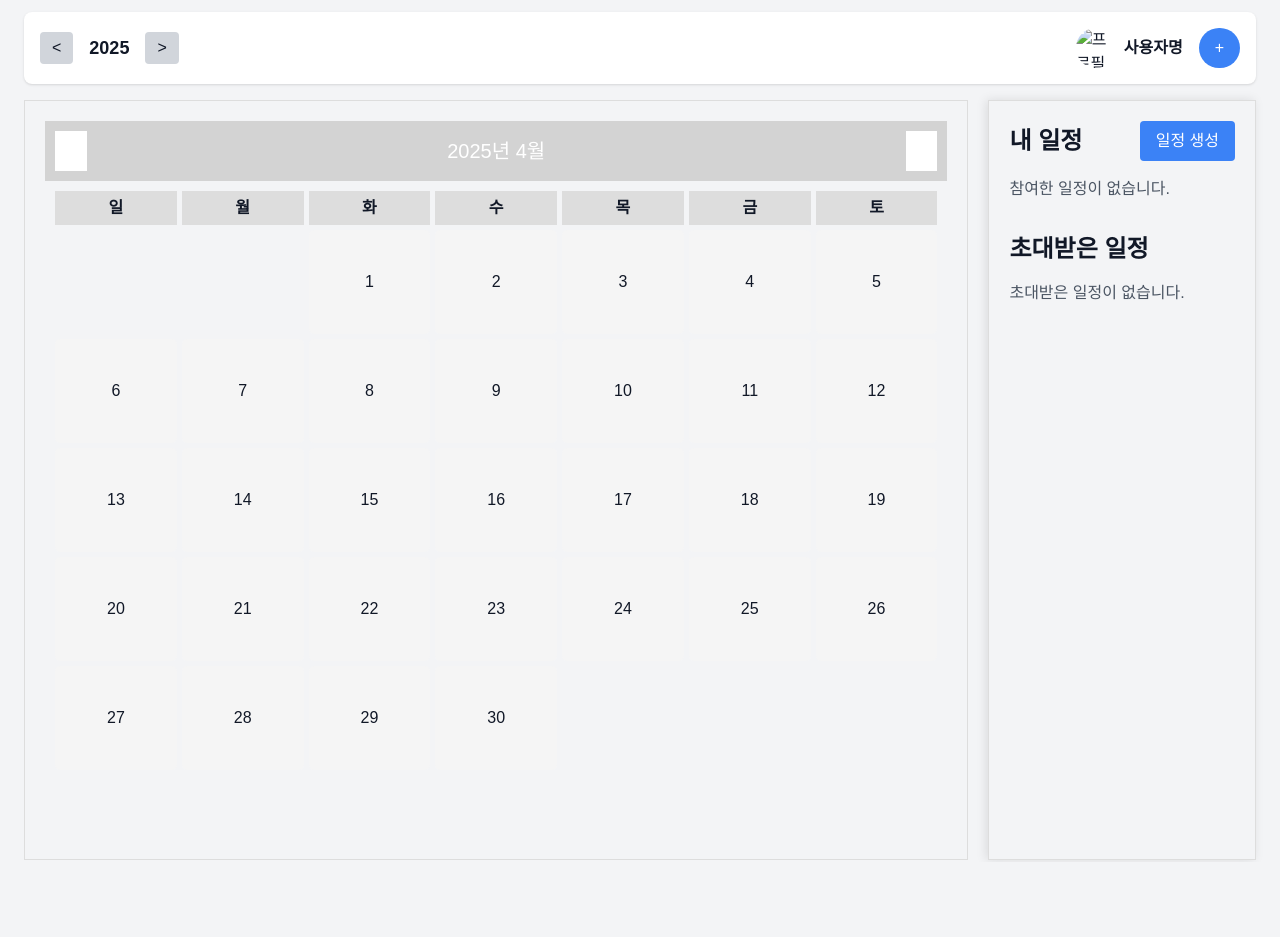
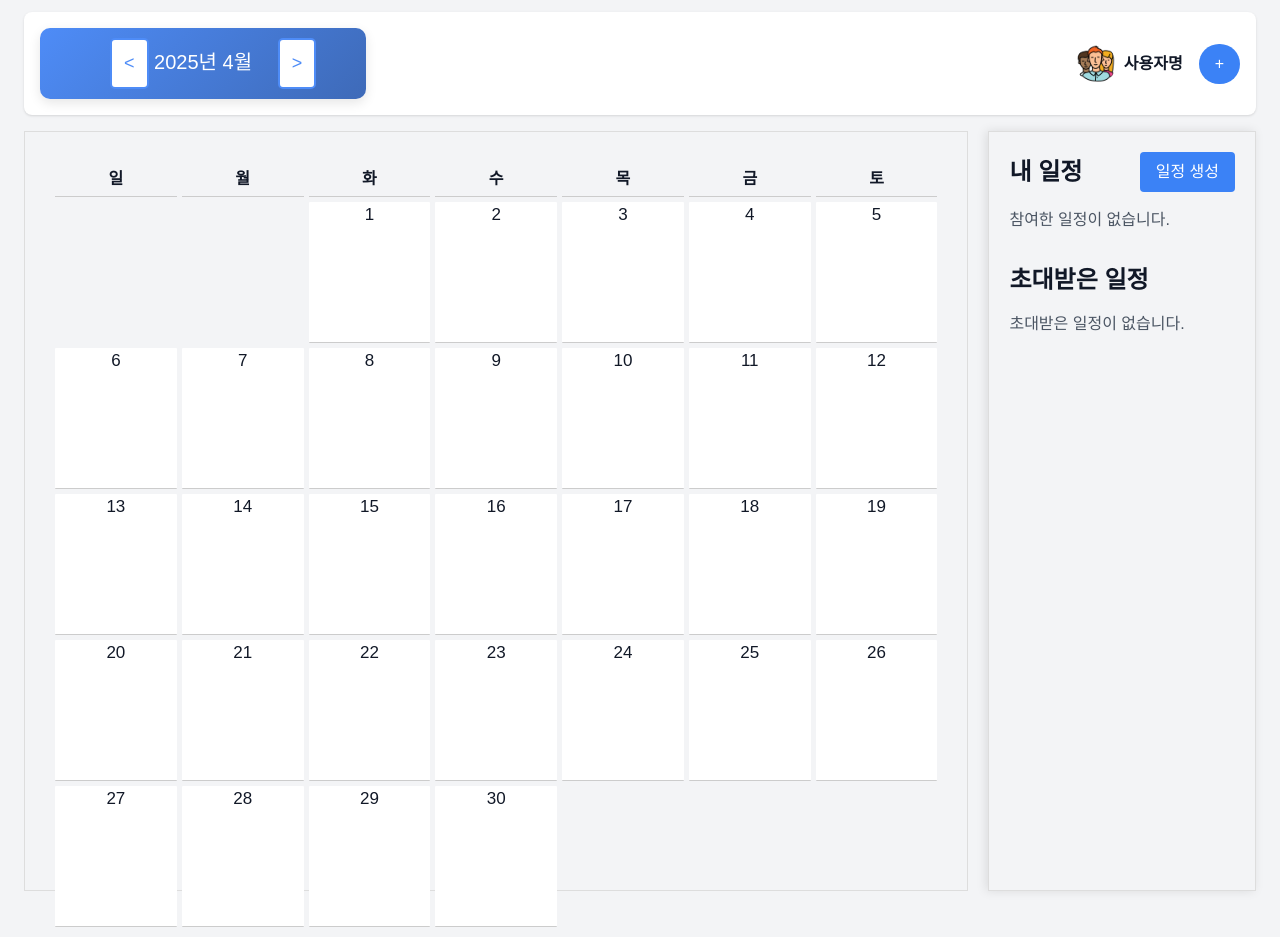
Before and after one commit to JSPlike/plan-pie-py, a Django app: page /event/ in a window 1280 px wide. Before the commit the page ends 860 px from the top, so only its background shows below. Run offline with Django 5.2, Linux system fonts and the light colour scheme; the visitor is signed in with stand-in values (Sample User, id 1); data that the repository does not hold is empty; some libraries are stand-ins or nearby versions.

Commit message:
calendar modify

```diff
--- a/plan_pie/events/static/events/js/events.js
+++ b/plan_pie/events/static/events/js/events.js
@@ -1,53 +1,21 @@
-/*
-$(document).ready(function() {
-    // 달력 DOM 요소 선택
-    var calendarEl = $('#calendar')[0];  // 제이쿼리로 선택 후 DOM 요소로 변환
-    //var events = JSON.parse('{{ events_json | escapejs }}');  // 서버에서 전달받은 JSON을 파싱
-    var events = JSON.parse(document.getElementById('events_json').textContent);
-    console.log(events);
-    // FullCalendar 초기화
-    var calendar = new FullCalendar.Calendar(calendarEl, {
-        initialView: 'dayGridMonth',  // 초기 보기 설정: 월 단위
-        events: function(info, successCallback, failureCallback) {
-            // 서버에서 전달받은 이벤트 데이터를 기반으로 FullCalendar의 이벤트 목록을 설정
-            var eventData = events.map(function(event) {
-                return {
-                    title: event.fields.title,  // 이벤트 제목
-                    start: new Date(event.fields.start_time),  // 시작 시간 (Date 객체로 변환)
-                    end: new Date(event.fields.end_time),      // 종료 시간 (Date 객체로 변환)
-                    url: "/events/" + event.pk + "/accept/",  // URL (예시)
-                };
-            });
-
-            // 성공 콜백으로 이벤트 데이터를 전달
-            successCallback(eventData);
-        },
-        eventClick: function(info) {
-            // 일정 클릭 시의 동작
-            alert('이벤트: ' + info.event.title + '\n' + '시작 시간: ' + info.event.start.toISOString());
-        }
-    });
-
-    // 달력 렌더링
-    calendar.render();
-});
-*/
 document.addEventListener("DOMContentLoaded", function () {
     const calendarEl = document.getElementById("calendar");
+    const calendarHd = document.getElementById("calendarHd");
     const today = new Date();
 
     function renderCalendar(year, month) {
         calendarEl.innerHTML = ""; // 기존 내용 지우기
+        calendarHd.innerHTML = "";
 
         const firstDay = new Date(year, month, 1).getDay(); // 월의 첫째 날 요일
         const daysInMonth = new Date(year, month + 1, 0).getDate(); // 월의 총 일수
 
-        let calendarHTML = `<div class="calendar-header">
+        let calendarHdHTML = `<div class="calendar-header">
                                 <button id="prev">&lt;</button>
                                 <span>${year}년 ${month + 1}월</span>
                                 <button id="next">&gt;</button>
-                            </div>
-                            <div class="calendar-grid">`;
+                            </div>`
+        let calendarHTML =  `<div class="calendar-grid">`;
 
         // 요일 헤더 추가
         const weekDays = ["일", "월", "화", "수", "목", "금", "토"];
@@ -60,11 +28,12 @@ document.addEventListener("DOMContentLoaded", function () {
 
         // 날짜 채우기
         for (let day = 1; day <= daysInMonth; day++) {
-            calendarHTML += `<div class="day">${day}</div>`;
+            calendarHTML += `<div class="day"><span>${day}</span></div>`;
         }
 
         calendarHTML += `</div>`;
         calendarEl.innerHTML = calendarHTML;
+        calendarHd.innerHTML = calendarHdHTML;
 
         // 버튼 이벤트 추가
         document.getElementById("prev").addEventListener("click", () => renderCalendar(year, month - 1));
--- a/plan_pie/events/templates/events/event_list.html
+++ b/plan_pie/events/templates/events/event_list.html
@@ -6,17 +6,22 @@
 <div class="container-event mx-auto p-6 bg-gray-100 text-gray-900">
 
     <div class="event-header flex justify-between items-center mb-4 bg-white p-4 shadow rounded-lg">
+        <div id="calendarHd">
+        </div>
         <!-- 왼쪽: 연도 및 좌우 버튼 -->
+         <!--
         <div class="flex items-center space-x-4">
+
+
             <button id="prevYear" class="px-3 py-1 bg-gray-300 rounded">&lt;</button>
             <span id="currentYear" class="text-lg font-bold">2025</span>
             <button id="nextYear" class="px-3 py-1 bg-gray-300 rounded">&gt;</button>
         </div>
-
+        -->
         <!-- 오른쪽: 사용자 프로필 및 + 버튼 -->
         <div class="flex items-center space-x-4">
             <div class="flex items-center space-x-2">
-                <img src="https://via.placeholder.com/40" alt="프로필" class="w-10 h-10 rounded-full">
+                <img src="{% static 'image/icon-profile.png' %}" alt="프로필" class="w-10 h-10 rounded-full">
                 <span class="font-semibold">사용자명</span>
             </div>
             <button id="toggleEvent" class="px-4 py-2 bg-blue-500 text-white rounded-full hover:bg-blue-600 transition">+</button>
@@ -89,6 +94,7 @@
 
 {% block scripts %}
     <!-- 페이지별 자바스크립트 추가 -->
+     <!--
     <script type="text/javascript">
         // Django에서 전달한 JSON 데이터를 JavaScript 객체로 변환
         var events = {{ events_json|escapejs }};
@@ -112,7 +118,7 @@
         });
         calendar.render();
     </script>
-
+-->
     <script src="{% static 'events/js/events.js' %}"></script>
     {{ block.super }}  <!-- base.html에서 정의된 기본 스크립트도 호출 -->
 {% endblock %}
--- a/plan_pie/plan_pie/urls.py
+++ b/plan_pie/plan_pie/urls.py
@@ -16,6 +16,7 @@ Including another URLconf
 """
 from django.contrib import admin
 from django.urls import path, include
+from django.conf.urls.static import static
 
 urlpatterns = [
     path('admin/', admin.site.urls),
--- a/plan_pie/static/css/styles.css
+++ b/plan_pie/static/css/styles.css
@@ -4,8 +4,8 @@ body {
     background-color: #f4f4f4;
     margin: 0;
     padding: 0;
-    height: 100vh; /* 화면 전체 높이 */
-    display: flex;
+   /*height: 100vh;  화면 전체 높이 */
+    /*display: flex;*/
     flex-direction: column; /* 세로 방향으로 요소 배치 */
 }
 
@@ -32,7 +32,6 @@ main {
     flex-direction: column;
     justify-content: center; /* 세로로 가운데 정렬 */
     align-items: center; /* 가로로 가운데 정렬 */
-    padding: 50px 0; /* 위쪽과 아래쪽 여백 추가 */
 }
 
 .header {
@@ -101,17 +100,6 @@ footer {
     box-shadow: -2px 0 10px rgba(0, 0, 0, 0.1);
 }
 
-/*
-.right-section {
-    position: absolute;
-    top: 0;
-    right: 0;
-    height: 100%;
-    background: white;
-
-}*/
-
-
 /* 오른쪽으로 숨김 */
 .hidden-slide {
     transform: translateX(100%);
@@ -126,20 +114,36 @@ footer {
 }
 
 .calendar-header {
-    display: flex;
-    justify-content: space-between;
+    justify-content: space-between; /* 왼쪽과 오른쪽 끝으로 요소를 분리 */
     align-items: center;
-    padding: 10px;
-    font-size: 20px;
-    background: lightgrey;
+    padding: 10px 50px; /* 양 옆에 더 많은 여백 추가 */
+    font-size: 20px; /* 글자 크기 키움 */
+    background: linear-gradient(135deg, #4e8cf7, #3e6ab8); /* 그라데이션 배경 */
     color: white;
+    border-radius: 10px; /* 둥근 모서리 */
+    box-shadow: 0 4px 12px rgba(0, 0, 0, 0.1); /* 그림자 효과 */
 }
 
 .calendar-header button {
-    background: white;
-    border: none;
-    padding: 5px 10px;
+    background: #fff;
+    border: 2px solid #4e8cf7; /* 버튼 테두리 색상 */
+    padding: 10px 12px; /* 버튼 크기 조정 */
+    font-size: 18px; /* 버튼 글자 크기 */
+    border-radius: 5px; /* 둥근 버튼 */
     cursor: pointer;
+    color: #4e8cf7; /* 버튼 텍스트 색상 */
+    transition: all 0.3s ease; /* 버튼에 전환 효과 추가 */
+    margin-left: 20px; /* 버튼 간의 간격 추가 */
+}
+
+.calendar-header button:hover {
+    background: #4e8cf7; /* 호버 시 배경색 변화 */
+    color: white; /* 호버 시 텍스트 색상 변경 */
+    transform: translateY(-2px); /* 마우스 올리면 약간 올라가는 효과 */
+}
+
+.calendar-header button:active {
+    transform: translateY(2px); /* 클릭 시 약간 내려가는 효과 */
 }
 
 .calendar-grid {
@@ -151,20 +155,30 @@ footer {
 
 .day-header {
     font-weight: bold;
-    background: #ddd;
+    border-bottom: 1px solid #ccc;
     padding: 5px;
 }
 
 .day {
-    padding: 40px;
-    background: #f5f5f5;
-    border-radius: 5px;
+    padding: 70px 40px;
+    background: white;
+    border-bottom: 1px solid #ccc;
+    border-radius: 1px;
     cursor: pointer;
+
+    display: flex;
+    flex-direction: column;
+    justify-content: flex-start; /* 세로 방향으로 상단 정렬 */
+    align-items: center; /* 가로 방향으로 가운데 정렬 */
+    position: relative; /* 숫자를 상단으로 위치시키기 위한 상대적 위치 */
 }
 
-.day:hover {
-    background: #007bff;
-    color: white;
+.day span {
+    position: absolute; /* 숫자 위치 조정 */
+    top: 0; /* 상단에 배치 */
+    left: 50%; /* 가로 중앙 배치 */
+    transform: translateX(-50%); /* 정확한 가운데 정렬 */
+    font-size: 17px; /* 숫자 크기 조정 */
 }
 
 .empty {
```
Also changed, not shown: plan_pie/static/image/icon-profile.png (added).
